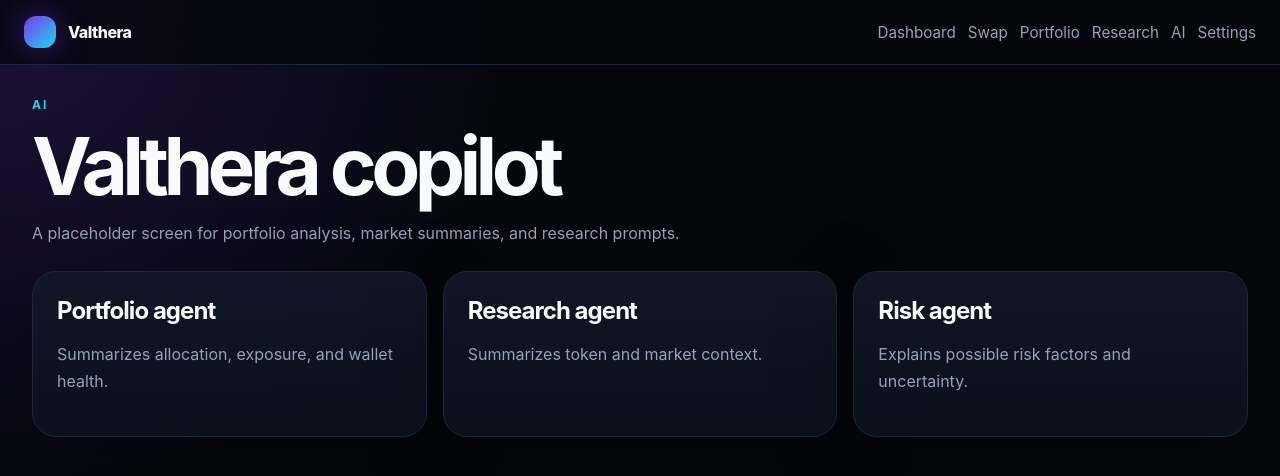
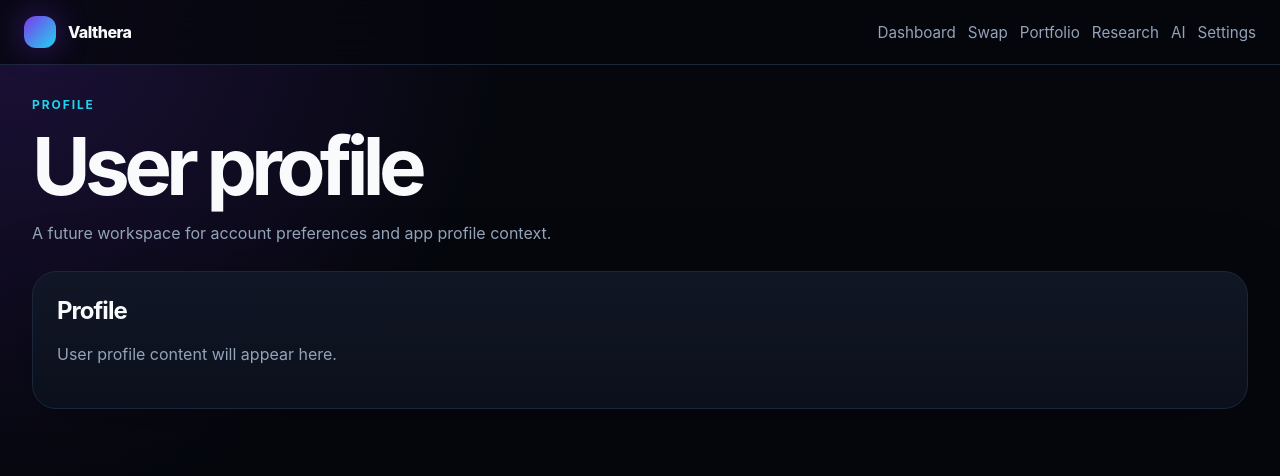
Before and after one commit to ValtheraLabs/web-app, a Next.js app: page /app/profile in a window 1280 px wide. Shown: the top 476 px of the page. Built offline with nearby package versions, Linux system fonts and the light colour scheme.

Commit message:
feat: add profile page

```diff
--- /dev/null
+++ b/pages/app/profile.tsx
@@ -0,0 +1,18 @@
+import { Layout } from '@/components/Layout'
+import { PageHeader } from '@/components/PageHeader'
+
+export default function ProfilePage() {
+  return (
+    <Layout>
+      <PageHeader
+        eyebrow="Profile"
+        title="User profile"
+        description="A future workspace for account preferences and app profile context."
+      />
+      <section className="card">
+        <h2>Profile</h2>
+        <p>User profile content will appear here.</p>
+      </section>
+    </Layout>
+  )
+}
```
